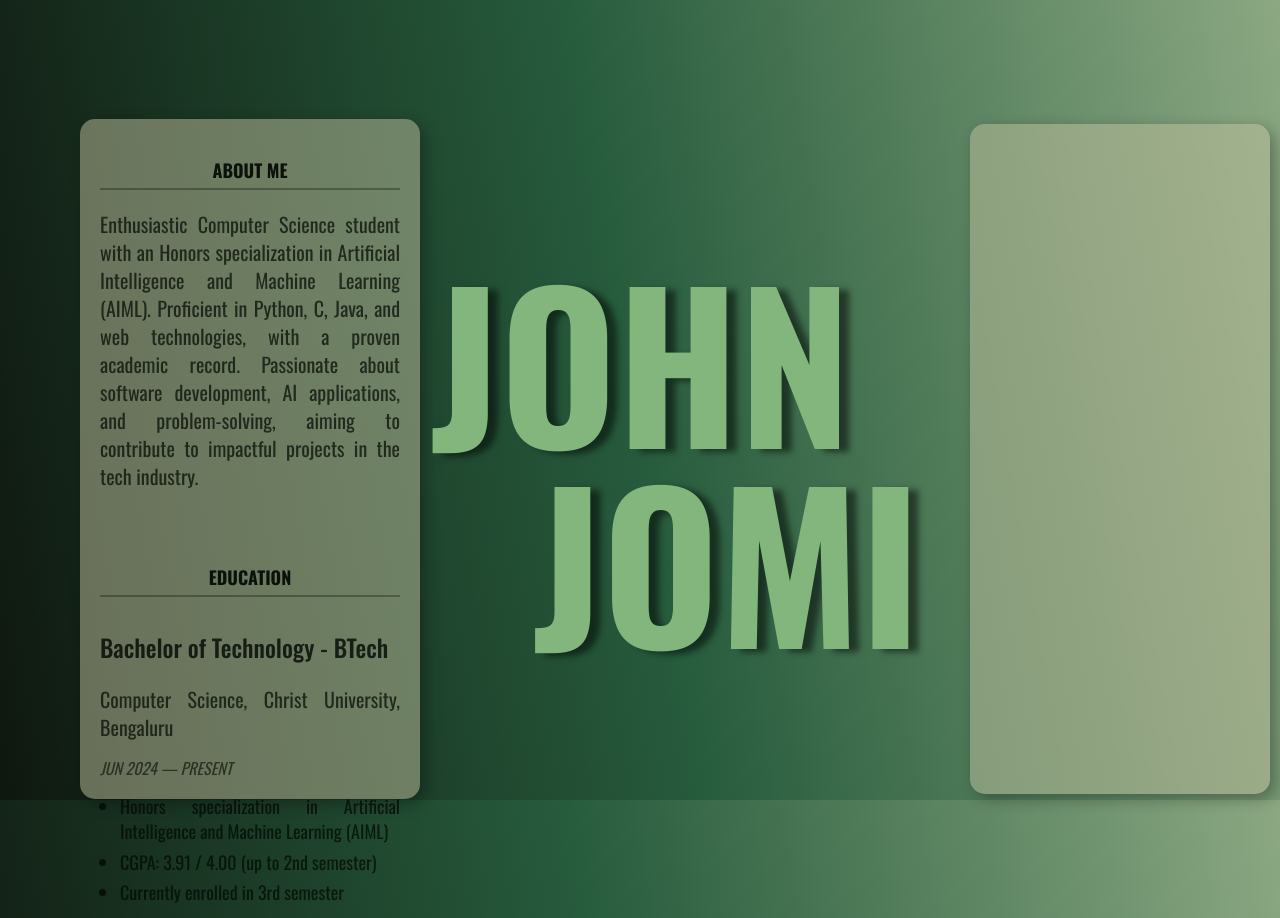
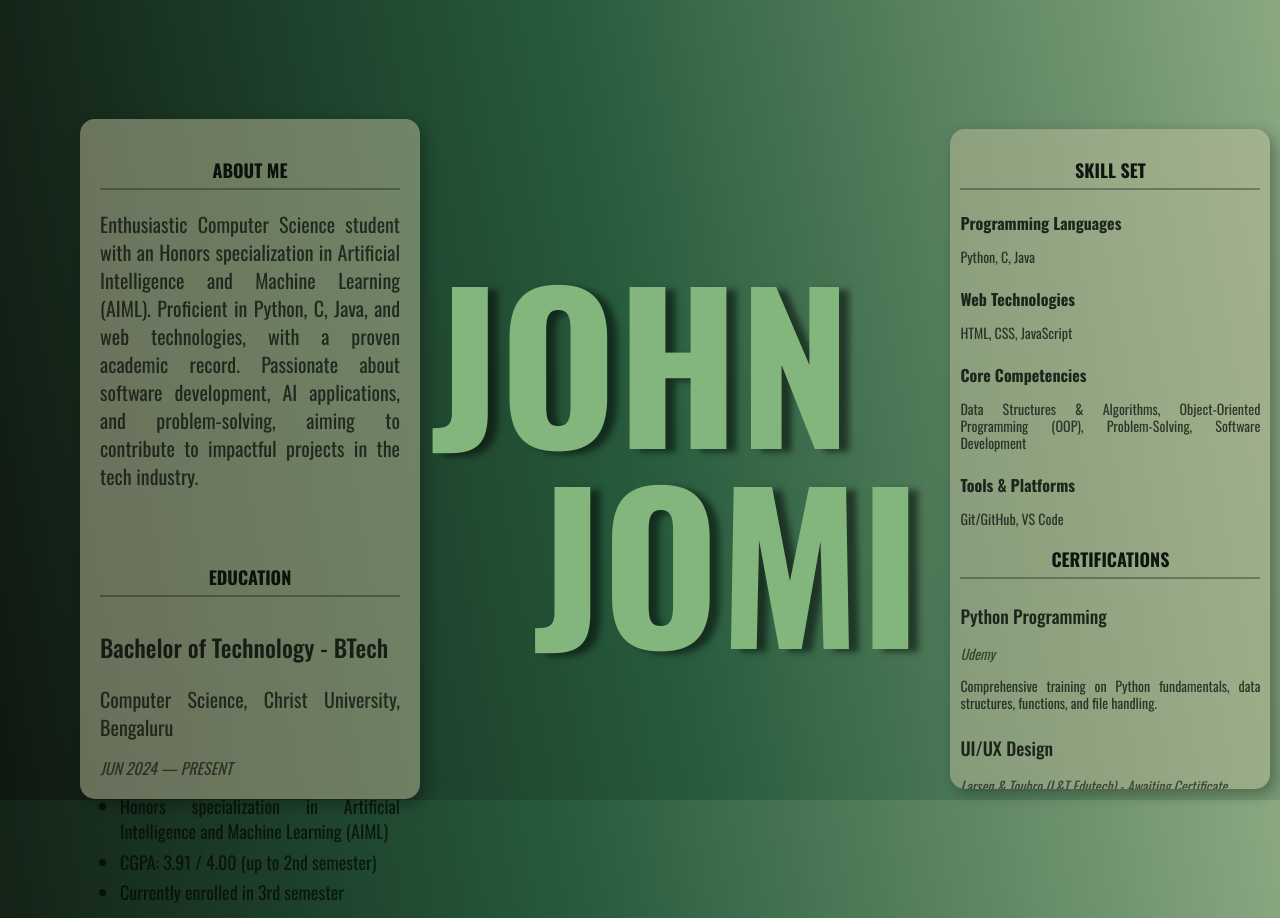
Before and after one commit to JohnJomi/Profile, a plain HTML site: page index.html in a window 1280 px wide. Drawn offline with nearby package versions, Linux system fonts and the light colour scheme.

Commit message:
Add Skills and Certifications section to right rectangle with optimized font sizes and layout

```diff
--- a/index.html
+++ b/index.html
@@ -41,7 +41,44 @@
     </div>
 
     <div class="right">
-        <!-- Projects will go here -->
+        <div class="section">
+            <h3 class="section-title">SKILL SET</h3>
+            <div class="skills-category">
+                <h4 class="category-title">Programming Languages</h4>
+                <p class="skills-text">Python, C, Java</p>
+            </div>
+            <div class="skills-category">
+                <h4 class="category-title">Web Technologies</h4>
+                <p class="skills-text">HTML, CSS, JavaScript</p>
+            </div>
+            <div class="skills-category">
+                <h4 class="category-title">Core Competencies</h4>
+                <p class="skills-text">Data Structures & Algorithms, Object-Oriented Programming (OOP), Problem-Solving, Software Development</p>
+            </div>
+            <div class="skills-category">
+                <h4 class="category-title">Tools & Platforms</h4>
+                <p class="skills-text">Git/GitHub, VS Code</p>
+            </div>
+        </div>
+
+        <div class="section">
+            <h3 class="section-title">CERTIFICATIONS</h3>
+            <div class="certification-item">
+                <h4 class="cert-title">Python Programming</h4>
+                <p class="cert-provider">Udemy</p>
+                <p class="cert-description">Comprehensive training on Python fundamentals, data structures, functions, and file handling.</p>
+            </div>
+            <div class="certification-item">
+                <h4 class="cert-title">UI/UX Design</h4>
+                <p class="cert-provider">Larsen & Toubro (L&T Edutech) - Awaiting Certificate</p>
+                <p class="cert-description">Practical understanding of user experience design, wireframing, and design thinking principles.</p>
+            </div>
+            <div class="certification-item">
+                <h4 class="cert-title">Large Language Models (LLM)</h4>
+                <p class="cert-provider">NPTEL (IIT Course) - Ongoing</p>
+                <p class="cert-description">Covers the foundations, architecture, and applications of LLMs.</p>
+            </div>
+        </div>
     </div>
 </div>
 </body>
--- a/style.css
+++ b/style.css
@@ -78,6 +78,15 @@ body{
     margin-bottom: 20px;
 }
 
+.right .section {
+    margin-bottom: 10px;
+}
+
+.right .section-title {
+    font-size: 18px;
+    margin-bottom: 8px;
+}
+
 .section-title {
     color: rgba(1, 6, 2, 0.9);
     font-size: 18px;
@@ -138,7 +147,7 @@ body{
 
 .right{
     margin: 20px 0;
-    padding: 15px 0;
+    padding: 10px;
     background-color: rgba(192, 192, 158, 0.5);
     width: 300px;
     height: 80vh;
@@ -151,10 +160,54 @@ body{
     font-optical-sizing: auto;
     font-weight: 400;
     font-style: normal;
+    overflow-y: auto;
 }
 
 .right:hover{
     transform: scale(1.05);
     box-shadow: 5px 5px 15px rgba(0, 0, 0, 0.6)
+}
 
+.skills-category {
+    margin-bottom: 8px;
 }
+
+.category-title {
+    color: rgba(1, 6, 2, 0.8);
+    font-size: 16px;
+    font-weight: 600;
+    margin-bottom: 2px;
+}
+
+.skills-text {
+    color: rgba(1, 6, 2, 0.7);
+    font-size: 14px;
+    line-height: 1.2;
+    margin-bottom: 4px;
+    text-align: justify;
+}
+
+.certification-item {
+    margin-bottom: 10px;
+}
+
+.cert-title {
+    color: rgba(1, 6, 2, 0.8);
+    font-size: 18px;
+    font-weight: 500;
+    margin-bottom: 1px;
+}
+
+.cert-provider {
+    color: rgba(1, 6, 2, 0.6);
+    font-size: 14px;
+    font-style: italic;
+    margin-bottom: 2px;
+}
+
+.cert-description {
+    color: rgba(1, 6, 2, 0.7);
+    font-size: 14px;
+    line-height: 1.2;
+    text-align: justify;
+}
```
